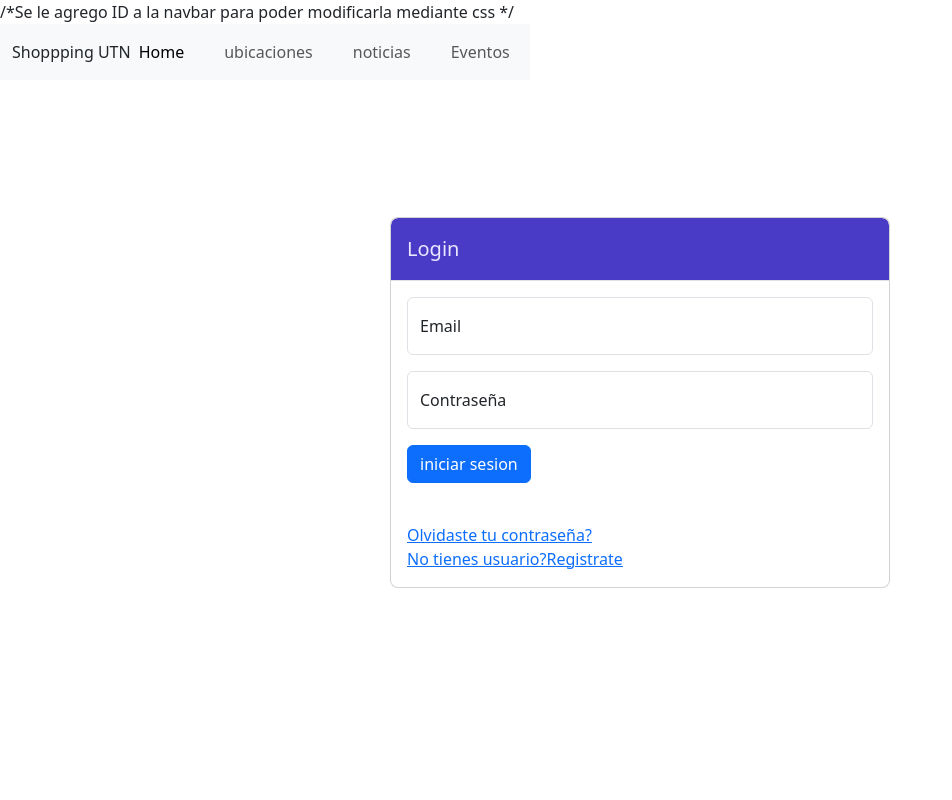
After one commit to Mariajulieta2003/TPI_shopping_EntornosGraficos, a PHP site: page /login.php in a window 1280 px wide. The commit adds this page. Shown: the whole page, without its empty margins (0-952 px from the left). Run offline with PHP 8.4, Linux system fonts and the light colour scheme.

Commit message:
Login sin funcionalidad, solo a nivel estructural y de maquetado con estilos basicos

```diff
--- a/layouts/Navbar.php
+++ b/layouts/Navbar.php
@@ -1,7 +1,7 @@
 <style>@import url("./layouts/css/Navbar.css");</style>
 
-
-<nav class="navbar navbar-expand-lg bg-body-tertiary navbarColor navShape">
+/*Se le agrego ID a la navbar para poder modificarla mediante css */
+<nav class="navbar navbar-expand-lg bg-body-tertiary navbarColor navShape" id="mi-navbar">
   <div class="container-fluid">
     <span class="navbar tituloNav" href="#">Shoppping UTN</span>
     <button class="navbar-toggler" type="button" data-bs-toggle="collapse" data-bs-target="#navbarText" aria-controls="navbarText" aria-expanded="false" aria-label="Toggle navigation">
--- /dev/null
+++ b/layouts/css/EstiloLogin.css
@@ -0,0 +1,24 @@
+div#MODAL{
+        display: block;
+    }
+
+#cabecera{
+    background-color: #4A3BC7;
+    color:#E9E7FF;
+}
+
+#mi-navbar{
+    position: relative;
+    z-index: 1099;
+
+}
+
+.modal-dialog{
+    margin-top: 30px;
+}
+
+@media (max-width:768px){
+    .modal-dialog {
+        margin-top: 100px;
+    }
+}
--- a/layouts/css/Navbar.css
+++ b/layouts/css/Navbar.css
@@ -3,3 +3,9 @@
     src: url(../Fonts/PartyDayDemoRegular.ttf);
 
 }
+/*se le hizo un cambio a los atributos de posicion de modo que sea interatuable con ella
+mientras el modal del loguin esta abierto*/
+#mi-navbar{
+    position: fixed;
+    z-index: 1099;
+}
--- /dev/null
+++ b/login.php
@@ -0,0 +1,48 @@
+<!DOCTYPE html>
+<html lang="en">
+<head>
+    <meta charset="UTF-8">
+    <meta name="viewport" content="width=device-width, initial-scale=1.0">
+    <title>Document</title>
+    <link href="https://cdn.jsdelivr.net/npm/bootstrap@5.3.8/dist/css/bootstrap.min.css" rel="stylesheet" integrity="sha384-sRIl4kxILFvY47J16cr9ZwB07vP4J8+LH7qKQnuqkuIAvNWLzeN8tE5YBujZqJLB" crossorigin="anonymous">
+    <link href="layouts/css/EstiloLogin.css" rel="stylesheet">
+</head>
+<body>
+
+    <?php include 'layouts//Navbar.php'?>
+
+      <div class="modal" id="MODAL" tabindex="-1" aria-modal="true" role="dialog">
+        <div class="modal-dialog modal-dialog-centered modal-dialog-scrollable">
+          <div class="modal-content">
+            <div class="modal-header" id="cabecera">
+              <h5 class="modal-title">Login</h5>
+            </div>
+            <div class="modal-body">
+              <form action="procesar.php" method="post">
+                  <div class="form-floating mb-3">
+                      <input type="email" placeholder="Email" name="mail" class="form-control">
+                      <label for="mail">Email</label>
+                  </div>
+
+                  <div class="form-floating mb-3">
+                      <input type="password" placeholder="Contraseña" name="password" class="form-control">
+                      <label for="password">Contraseña</label>
+                  </div>
+
+                  <button type="submit" value=" inciar sesion" name="enviar" class="btn btn-primary mb-3">iniciar sesion</button>
+
+              </form>
+
+              <br/>
+              <a href="algo">Olvidaste tu contraseña?</a>
+              <br/>
+              <a href="otroalgo">No tienes usuario?Registrate</a>
+
+              </form>
+            </div>
+          </div>
+        </div>
+      </div>
+<script src="https://cdn.jsdelivr.net/npm/bootstrap@5.3.8/dist/js/bootstrap.bundle.min.js" integrity="sha384-FKyoEForCGlyvwx9Hj09JcYn3nv7wiPVlz7YYwJrWVcXK/BmnVDxM+D2scQbITxI" crossorigin="anonymous"></script>
+</body>
+</html>
```
